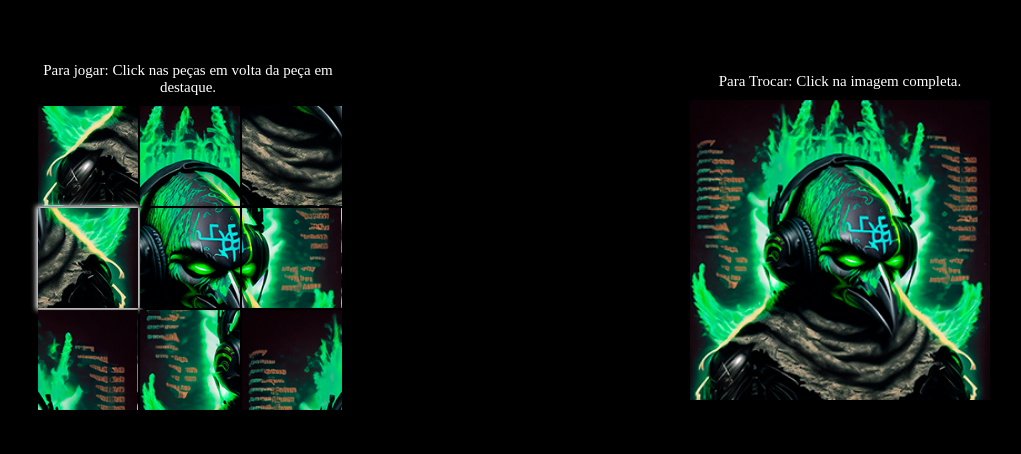
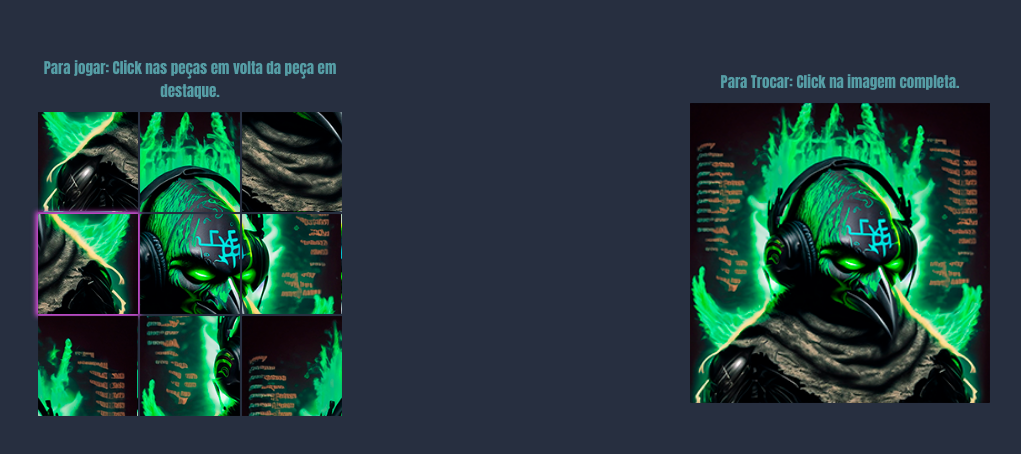
Before and after one commit to JuanSalles/projeto-quebra-cabeca, a React (Vite) app: page / in a window 1280 px wide. Shown: the part 164-618 px from the top of the page, without its empty margins (126-1147 px from the left). Built offline with nearby package versions, Linux system fonts and the light colour scheme.

Commit message:
alterações de estilo no projeto

```diff
--- a/src/App.css
+++ b/src/App.css
@@ -1,3 +1,8 @@
+
+@import url('https://fonts.googleapis.com/css2?family=Anton&display=swap');
+
+
+
 .principal-container{
   color: white;
 }
@@ -22,6 +27,12 @@
   background-size: contain;
 }
 
+.container-game-instrucoes{
+  display: flex;
+  align-items: center;
+  flex-direction: column;
+}
+
 .container-instrucoes{
   display: flex;
   width: 300px;
@@ -31,8 +42,9 @@
 }
 
 .container-instrucoes p{
+  font-family: "Anton", sans-serif;
   font-size: 15px;
-  color: white;
+  color: #569ea6;
   text-align: center;
   padding-bottom: 10px;
 
--- a/src/components/Puzzle/index.jsx
+++ b/src/components/Puzzle/index.jsx
@@ -99,7 +99,7 @@
         if(element === mtxCorreta[mtxCorreta.length-1]){
           whiteIndex = index;
           return(
-            <div className="quadro" key={element} data-numero={`${index}`} style={{backgroundImage: `url("/gamephotos/Imagens/${foto}/${element}.png")`, boxShadow: `0px 0px 5px 2px white`}}></div>
+            <div className="quadro" key={element} data-numero={`${index}`} style={{backgroundImage: `url("/gamephotos/Imagens/${foto}/${element}.png")`, boxShadow: `0px 0px 5px 2px #f052f2`}}></div>
           )
         }else{
           return(
--- a/src/index.css
+++ b/src/index.css
@@ -4,7 +4,7 @@
 }
 
 body{
-  background-color: black;
+  background-color: #272f40;
   box-sizing: border-box;
   width: 100vw;
 }
```
